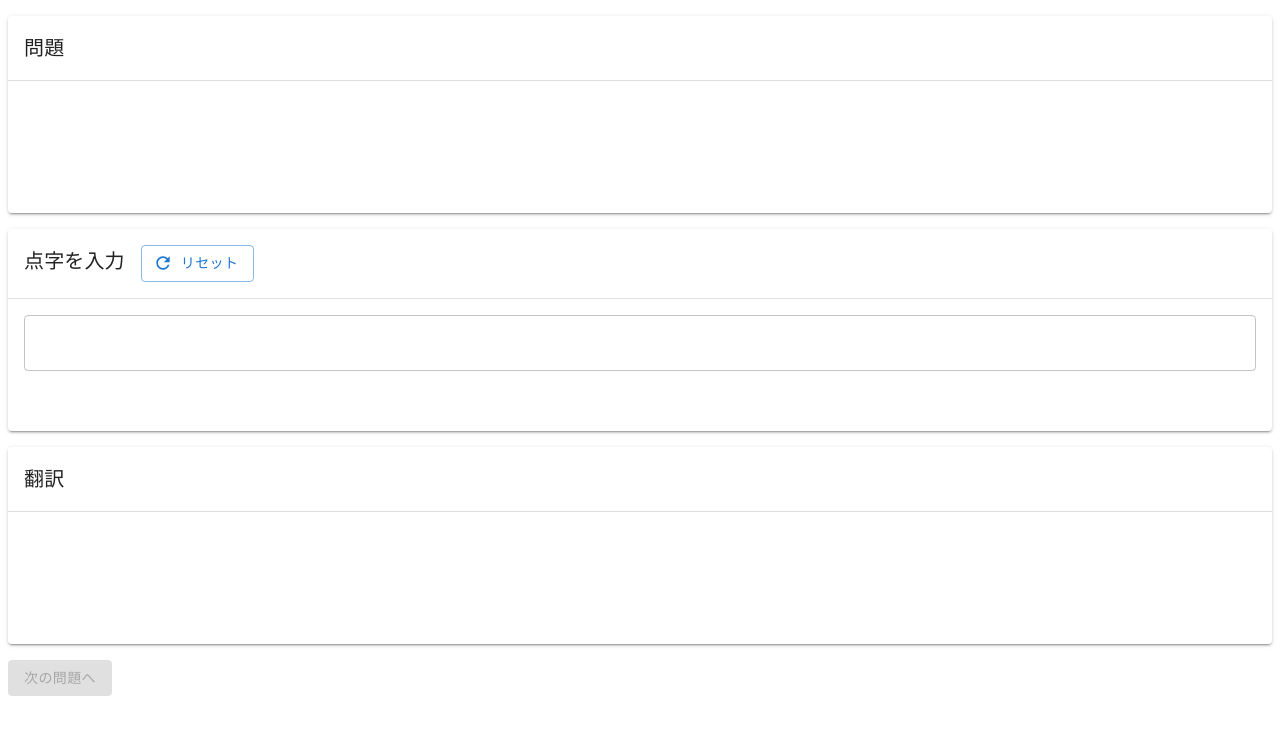
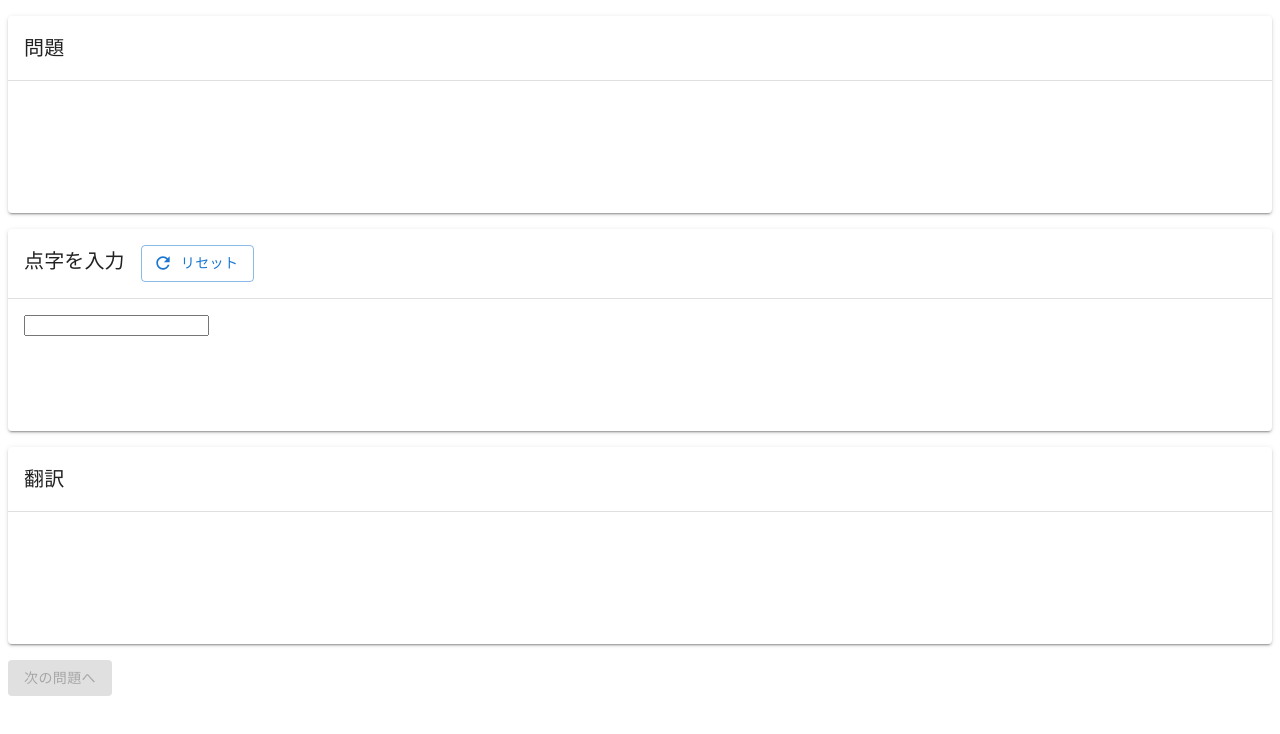
Before and after one commit to ut-code/dot-tutor, a Next.js app in the folder learn/: page /keyboard/tutorial/tutorial1 in a window 1280 px wide. Shown: the top 734 px of the page. Built offline with nearby package versions, Linux system fonts and the light colour scheme.

Commit message:
insertable braille keyboard

```diff
--- /dev/null
+++ b/learn/src/components/TenjiInput.tsx
@@ -0,0 +1,73 @@
+import { useState, useRef, type KeyboardEvent } from "react";
+import {
+  AvailableKey,
+  convertKeyboardStateToBraille,
+  defaultKeyboardValues,
+} from "@/hooks/useTypedBrailleString";
+
+export default function TenjiInput(props: {
+  brailleDotCount: 6 | 8;
+  inputRef: React.MutableRefObject<HTMLInputElement>;
+  setValue: React.Dispatch<React.SetStateAction<string>>;
+}): JSX.Element {
+  const { brailleDotCount, inputRef, setValue } = props;
+  const keys = ["a", "s", "d", "f", "j", "k", "l", ";"];
+  const shouldHandleKeyboardEvent = (e: KeyboardEvent) =>
+    !e.ctrlKey && !e.altKey && !e.metaKey && keys.includes(e.key.toLowerCase());
+  const pressedKeysRef = useRef(new Set<string>());
+  const oncePressedKeysRef = useRef(new Set<string>());
+  return (
+    <input
+      ref={inputRef}
+      onChange={(e) => setValue(e.target.value)}
+      onKeyDown={(e) => {
+        if (!shouldHandleKeyboardEvent(e)) return;
+        const pressedKey = e.code;
+        pressedKeysRef.current.add(pressedKey);
+        oncePressedKeysRef.current.add(pressedKey);
+        e.preventDefault();
+      }}
+      onKeyUp={(e) => {
+        if (!shouldHandleKeyboardEvent(e)) return;
+        const pressedKey = e.code;
+        pressedKeysRef.current.delete(pressedKey);
+
+        if (pressedKeysRef.current.size === 0) {
+          const tmpTypedKeys = { ...defaultKeyboardValues };
+          // eslint-disable-next-line no-restricted-syntax
+          for (const key of Object.keys(tmpTypedKeys)) {
+            const KEY = key as AvailableKey;
+            if (Object.hasOwn(tmpTypedKeys, KEY)) {
+              if (Array.from(oncePressedKeysRef.current).includes(KEY)) {
+                tmpTypedKeys[KEY] = true;
+              }
+            }
+          }
+          const typedBraille = convertKeyboardStateToBraille(
+            tmpTypedKeys,
+            brailleDotCount,
+          );
+          const { selectionStart, selectionEnd } = e.currentTarget;
+          if (
+            typedBraille &&
+            selectionStart !== null &&
+            selectionEnd !== null
+          ) {
+            e.currentTarget.value = [
+              e.currentTarget.value.slice(0, selectionStart),
+              typedBraille,
+              e.currentTarget.value.slice(selectionEnd),
+            ].join("");
+            e.currentTarget.setSelectionRange(
+              selectionStart + 1,
+              selectionStart + 1,
+            );
+          }
+          oncePressedKeysRef.current.clear();
+        }
+        setValue(e.currentTarget.value);
+        e.preventDefault();
+      }}
+    />
+  );
+}
--- a/learn/src/hooks/useTypedBrailleString.tsx
+++ b/learn/src/hooks/useTypedBrailleString.tsx
@@ -5,7 +5,7 @@ import { SixDotBraille, EightDotBraille } from "@/models/BrailleCharacter";
 /**
  * The default state of keyboard
  */
-const defaultKeyboardValues = {
+export const defaultKeyboardValues = {
   KeyF: false,
   KeyD: false,
   KeyS: false,
@@ -26,7 +26,7 @@ type KeyboardState = typeof defaultKeyboardValues;
 /**
  * The type of the available keys
  */
-type AvailableKey = keyof KeyboardState;
+export type AvailableKey = keyof KeyboardState;
 
 /**
  * The array of the available keys
@@ -237,7 +237,7 @@ function convertKeyboardStateToBrailleState(
  * const braille = convertKeyboardStateToBraille(keyboardState);
  * // braille = "⠃"
  */
-function convertKeyboardStateToBraille(
+export function convertKeyboardStateToBraille(
   keyboardState: KeyboardState,
   brailleDotCount: 6 | 8,
 ): string {
--- a/learn/src/pages/keyboard/tutorial/tutorial1/index.tsx
+++ b/learn/src/pages/keyboard/tutorial/tutorial1/index.tsx
@@ -1,5 +1,5 @@
 import useTypedBrailleString from "@/hooks/useTypedBrailleString";
-import React, { useState, useEffect } from "react";
+import React, { useState, useEffect, useRef } from "react";
 import {
   Paper,
   Divider,
@@ -17,6 +17,7 @@ import translateBraille from "@/utils/translateBraille";
 import CheckCircleOutlineIcon from "@mui/icons-material/CheckCircleOutline";
 import RefreshIcon from "@mui/icons-material/Refresh";
 import ExpandMoreIcon from "@mui/icons-material/ExpandMore";
+import TenjiInput from "@/components/TenjiInput";
 
 interface Question {
   question: string;
@@ -53,17 +54,21 @@ export default function Tutorial1({
 }: {
   questionList: QuestionList;
 }): JSX.Element {
-  const [typedBrailleString, updateTypedBrailleString, setTypedBrailleString] =
-    useTypedBrailleString(6);
+  const [typedBraille, setTypedBraille] = useState<string>("");
+  const inputRef = useRef<HTMLInputElement>(null!);
+  const resetInput = () => {
+    inputRef.current.value = "";
+    setTypedBraille("");
+  };
   const [questionIndex, setQuestionIndex] = useState<number>(0);
   const [goNextQuestion, setGoNextQuestion] = useState<boolean>(false);
   const [translatedBrailleString, setTranslatedBrailleString] =
     useState<string>("");
   useEffect(() => {
     setTranslatedBrailleString(
-      translateBraille(new SixDotBrailleString("unicode", typedBrailleString)),
+      translateBraille(new SixDotBrailleString("unicode", typedBraille)),
     );
-  }, [typedBrailleString]);
+  }, [typedBraille]);
   useEffect(() => {
     if (questionList !== undefined && questionIndex < questionList.length) {
       if ("answer" in questionList[questionIndex]) {
@@ -103,9 +108,7 @@ export default function Tutorial1({
           </Typography>
           <Button
             variant="outlined"
-            onClick={() => {
-              setTypedBrailleString("");
-            }}
+            onClick={resetInput}
             startIcon={<RefreshIcon />}
           >
             リセット
@@ -113,16 +116,10 @@ export default function Tutorial1({
         </Stack>
         <Divider />
         <Box sx={{ minHeight: 100 }} p={2}>
-          <TextField
-            variant="outlined"
-            value={typedBrailleString}
-            onKeyDown={(e) => {
-              updateTypedBrailleString(e);
-            }}
-            onKeyUp={(e) => {
-              updateTypedBrailleString(e);
-            }}
-            style={{ width: "100%" }}
+          <TenjiInput
+            brailleDotCount={6}
+            inputRef={inputRef}
+            setValue={setTypedBraille}
           />
         </Box>
       </Paper>
@@ -164,7 +161,7 @@ export default function Tutorial1({
             }
             setGoNextQuestion(false);
           }
-          setTypedBrailleString("");
+          resetInput();
         }}
         disabled={!goNextQuestion}
         variant="contained"
```
